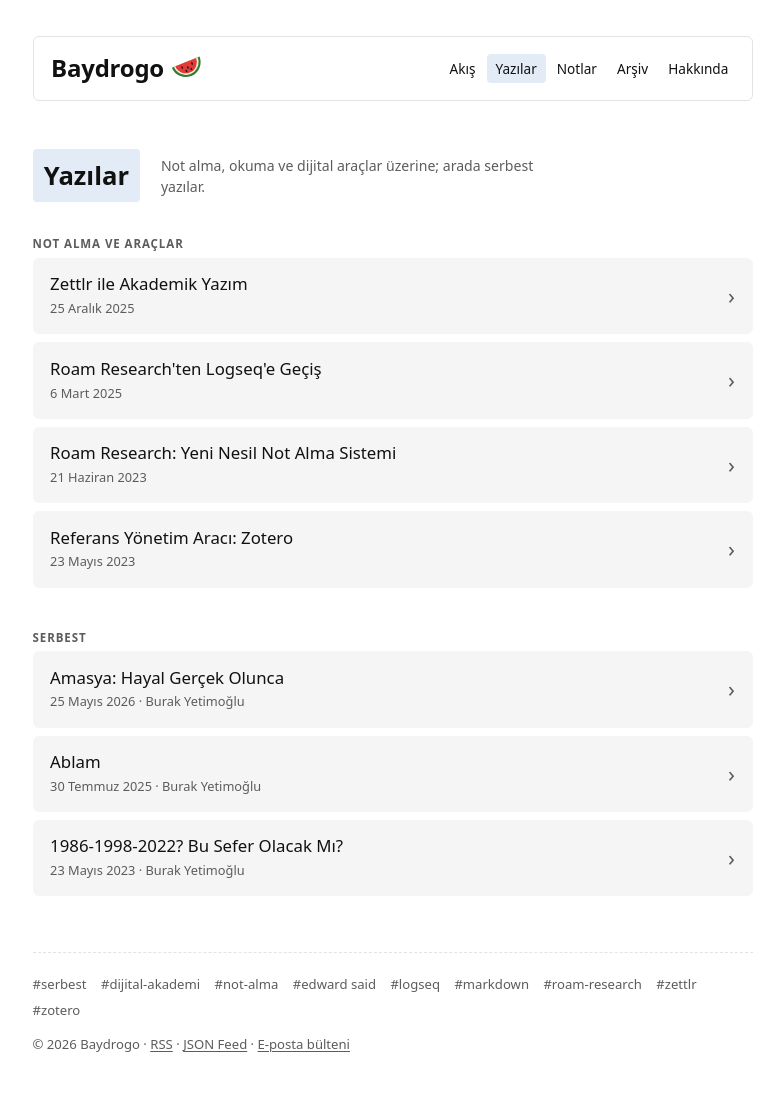
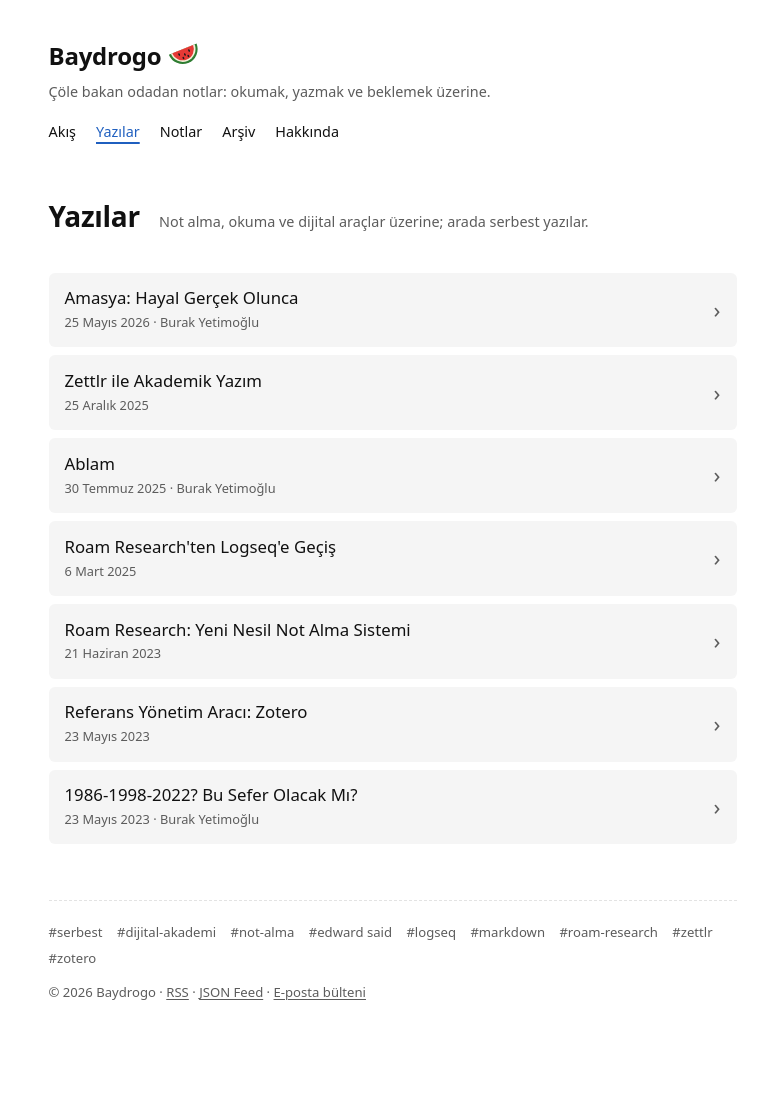
Before and after one commit to baydrogo/baydrogo, a Jekyll site: the page built from yazilar.html, in a window 1280 px wide. Shown: the whole page, without its empty margins (240-1024 px from the left). Built offline with Jekyll 4.4.1, drawn with Linux system fonts in a browser that asks for light colours; some web fonts are replaced; after the commit the page ends 1044 px from its top, so only the background shows below that.

Commit message:
Deneme (sade): çerçevesiz üst, zeminsiz başlıklar, tek yazı listesi, ana sayfada son 6 girdi
Co-Authored-By: Claude Opus 5.5 <noreply@anthropic.com>

```diff
--- a/_includes/ust.html
+++ b/_includes/ust.html
@@ -1,9 +1,11 @@
 <header class="ust">
   <div class="ust-kutu">
-    <div class="h-card ust-kimlik">
-      <a class="site-adi p-name u-url u-uid" href="{{ '/' | relative_url }}">{{ site.title }}</a>
-      <img class="karpuz u-logo" src="{{ '/assets/karpuz.svg' | relative_url }}" alt="Karpuz dilimi" title="Free Palestine" width="31" height="16">
-      <p class="p-note gizli">{{ site.description }}</p>
+    <div class="h-card">
+      <div class="ust-kimlik">
+        <a class="site-adi p-name u-url u-uid" href="{{ '/' | relative_url }}">{{ site.title }}</a>
+        <img class="karpuz u-logo" src="{{ '/assets/karpuz.svg' | relative_url }}" alt="Karpuz dilimi" title="Free Palestine" width="31" height="16">
+      </div>
+      <p class="tanitim p-note">{{ site.description }}</p>
     </div>
     <nav class="menu">
       <a href="{{ '/' | relative_url }}"{% if include.bolum == "akis" %} aria-current="page"{% endif %}>Akış</a>
--- a/assets/css/style.scss
+++ b/assets/css/style.scss
@@ -451,61 +451,55 @@ body { font-size: 18px; line-height: 1.7; }
   .not-zaman span { display: inline; margin-left: 0.4rem; }
 }
 
-/* ---------- naeemnur.com yerleşiminden esinli düzen ---------- */
-:root { --isaret: rgba(31, 95, 191, 0.12); }
-@media (prefers-color-scheme: dark) { :root { --isaret: rgba(122, 167, 240, 0.2); } }
-.gizli { position: absolute; width: 1px; height: 1px; overflow: hidden; clip: rect(0 0 0 0); }
+/* ---------- naeemnur.com yerleşiminden esinli düzen (sadeleştirilmiş) ---------- */
+:root { --isaret: rgba(31, 95, 191, 0.08); }
+@media (prefers-color-scheme: dark) { :root { --isaret: rgba(122, 167, 240, 0.14); } }
 
-.sade { max-width: 48rem; }
+.sade { max-width: 46rem; }
 .ust { margin-bottom: 3rem; }
-.ust-kutu {
-  display: flex; justify-content: space-between; align-items: center; flex-wrap: wrap; gap: 0.6rem 1.5rem;
-  padding: 0.7rem 0.9rem 0.7rem 1.1rem; border: 1px solid var(--cizgi); border-radius: 6px;
-}
-.ust .menu { border: 0; padding: 0; gap: 0.15rem; }
-.ust .menu a {
-  font-size: 0.85rem; font-weight: 400; letter-spacing: 0; text-transform: none;
-  padding: 0.2rem 0.55rem; border-radius: 4px;
-}
-.ust .menu a[aria-current="page"] { color: var(--metin); text-decoration: none; background: var(--isaret); }
+.ust-kutu { display: flex; flex-direction: column; gap: 1rem; }
+.ust-kimlik { display: flex; align-items: center; gap: 0.55rem; }
+.ust .tanitim { margin: 0.2rem 0 0; font-size: 0.9rem; }
+.ust .menu { border: 0; padding: 0; margin: 0; gap: 0.2rem 1.25rem; }
+.ust .menu a { font-size: 0.9rem; font-weight: 400; letter-spacing: 0; text-transform: none; padding: 0; color: var(--metin); }
+.ust .menu a:hover { color: var(--mavi); }
+.ust .menu a[aria-current="page"] { color: var(--mavi); text-decoration: underline; text-underline-offset: 0.35em; text-decoration-thickness: 1.5px; }
 
-/* Sayfa başlığı vurgulu, açıklaması yanında */
-.sayfa-basligi {
-  display: inline-block; vertical-align: middle;
-  font-size: 1.6rem; font-weight: 600; letter-spacing: 0;
-  margin: 0 0 2rem; padding: 0.3rem 0.7rem; background: var(--isaret); border-radius: 4px;
-}
-.sayfa-basligi + .sayfa-aciklama {
-  display: inline-block; vertical-align: middle; max-width: 26rem;
-  margin: 0 0 2rem 1rem; font-size: 0.88rem; line-height: 1.5;
-}
+/* Sayfa başlığı, yanında açıklama (zeminsiz) */
+.sayfa-basligi { display: inline; font-size: 1.75rem; font-weight: 600; letter-spacing: -0.01em; margin: 0; padding: 0; background: none; }
+.sayfa-basligi + .sayfa-aciklama { display: inline; margin: 0 0 0 0.9rem; font-size: 0.9rem; color: var(--soluk); }
+.sayfa-basligi + .sayfa-aciklama::after { content: ""; display: block; margin-bottom: 2rem; }
+h1.sayfa-basligi:not(:has(+ .sayfa-aciklama)) { display: block; margin-bottom: 2rem; }
 
 /* Yazılar: kart satırları */
 .kartlar { list-style: none; margin: 0; padding: 0; display: grid; gap: 0.5rem; }
 .kart {
   display: flex; align-items: center; justify-content: space-between; gap: 1rem;
-  padding: 0.9rem 1.1rem; background: var(--ikincil); border-radius: 6px;
+  padding: 0.85rem 1rem; background: var(--ikincil); border-radius: 6px;
   color: var(--metin); text-decoration: none;
 }
 .kart:hover { background: var(--isaret); }
 .kart-baslik { display: block; font-size: 1.05rem; line-height: 1.4; }
 .kart-bilgi { display: block; margin-top: 0.15rem; font-size: 0.8rem; color: var(--soluk); }
-.kart-ok { font-size: 1.4rem; color: var(--soluk); }
-.grup-basligi { margin-top: 0; }
+.kart-ok { font-size: 1.4rem; line-height: 1; color: var(--soluk); }
 
 /* Notlar: kart zemininde zaman çizelgesi */
-.not-satir { padding: 1.1rem 1.2rem; border-top: 0; background: var(--ikincil); border-radius: 6px; margin-bottom: 0.6rem; }
-.not-satir:first-child { padding-top: 1.1rem; }
+.not-satir { padding: 1rem; border-top: 0; background: var(--ikincil); border-radius: 6px; margin-bottom: 0.5rem; }
+.not-satir:first-child { padding-top: 1rem; }
 
 /* Yazı / not sayfası */
-.geri-don { display: inline-block; margin: 0 0 1.25rem; font-size: 0.85rem; color: var(--soluk); text-decoration: none; }
+.geri-don { display: inline-block; margin: 0 0 1rem; font-size: 0.85rem; color: var(--soluk); text-decoration: none; }
 .geri-don:hover { color: var(--mavi); }
-.tek h1 { display: inline-block; font-size: 1.9rem; padding: 0.3rem 0.7rem; margin-left: -0.7rem; background: var(--isaret); border-radius: 4px; }
+.tek h1 { font-size: 2rem; }
+
+/* Ana sayfa: tüm liste bağlantıları */
+.tumu-bag { display: flex; flex-wrap: wrap; gap: 0.3rem 1.25rem; margin: 1.5rem 0 0; font-size: 0.9rem; }
+.tumu-bag a { text-decoration: none; }
 
 @media (max-width: 600px) {
-  .ust-kutu { padding: 0.7rem 0.8rem; }
-  .ust .menu { margin-left: -0.55rem; }
-  .sayfa-basligi { margin-bottom: 0.6rem; }
-  .sayfa-basligi + .sayfa-aciklama { display: block; margin: 0 0 1.75rem; }
+  .ust-kutu { flex-direction: column; gap: 0.9rem; }
+  .ust .menu { margin-top: 0; }
+  .sayfa-basligi + .sayfa-aciklama { display: block; margin: 0.3rem 0 1.75rem; }
+  .sayfa-basligi + .sayfa-aciklama::after { display: none; }
   .tek h1 { font-size: 1.6rem; }
 }
--- a/yazilar.html
+++ b/yazilar.html
@@ -6,20 +6,8 @@ permalink: /yazilar/
 <h1 class="sayfa-basligi">Yazılar</h1>
 <p class="sayfa-aciklama">Not alma, okuma ve dijital araçlar üzerine; arada serbest yazılar.</p>
 {%- assign yazilar = site.posts | where: "tur", "yazi" %}
-{%- assign serbest = yazilar | where_exp: "p", "p.tags contains 'serbest'" %}
-<section class="grup">
-  <h2 class="grup-basligi">Not alma ve araçlar</h2>
-  <ul class="kartlar">
-    {%- for g in yazilar %}{% unless g.tags contains "serbest" %}
-    {% include kart.html girdi=g %}
-    {%- endunless %}{% endfor %}
-  </ul>
-</section>
-<section class="grup">
-  <h2 class="grup-basligi">Serbest</h2>
-  <ul class="kartlar">
-    {%- for g in serbest %}
-    {% include kart.html girdi=g %}
-    {%- endfor %}
-  </ul>
-</section>
+<ul class="kartlar">
+  {%- for g in yazilar %}
+  {% include kart.html girdi=g %}
+  {%- endfor %}
+</ul>
```
Also changed, not shown: _layouts/home.html (+2 -10 lines).
